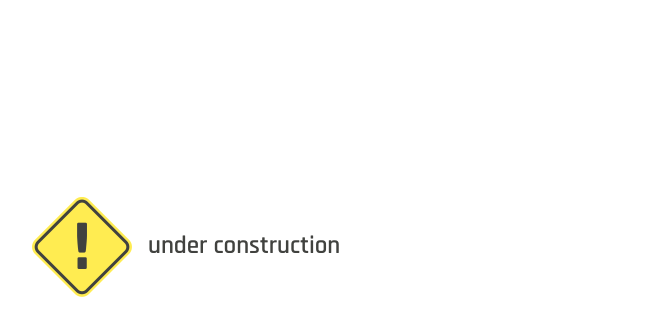
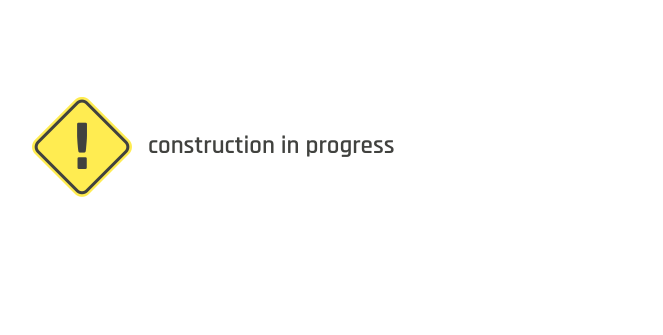
Before and after one commit to isc-s/website, a plain HTML site: page index.html in a window 1280 px wide. Shown: the part 255-590 px from the top of the page, without its empty margins (308-971 px from the left). Drawn offline with Linux system fonts and the light colour scheme.

Commit message:
Update index.html

```diff
--- a/index.html
+++ b/index.html
@@ -41,7 +41,7 @@ main a:hover {
 }
 
 .under-construction {
-    margin-top: 200px;
+    margin-top: 100px;
 }
 
 .under-construction img {
@@ -58,7 +58,7 @@ main a:hover {
         <main>
             <img id="logo" src="logo.svg" alt="logo" />
             <p class="contact">contact: <a href="mailto:bert.severijnen@isc-s.com">bert.severijnen@isc-s.com</a></p>
-            <p class="under-construction"><img src="under_construction.png" alt="under construction sign" /> under construction</p>
+            <p class="under-construction"><img src="under_construction.png" alt="under construction sign" /> construction in progress</p>
         </main>
     </body>
 </html>
```
